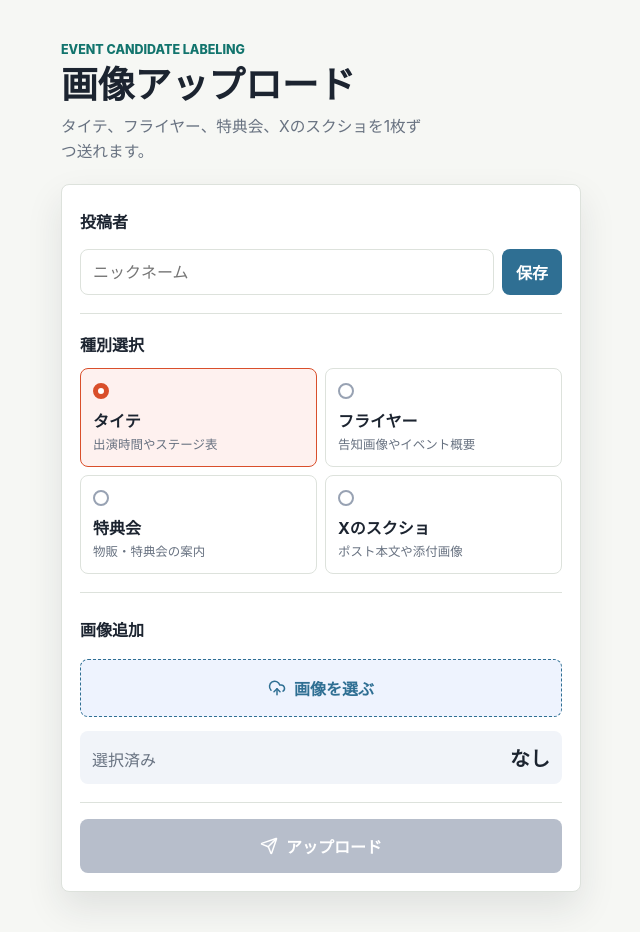
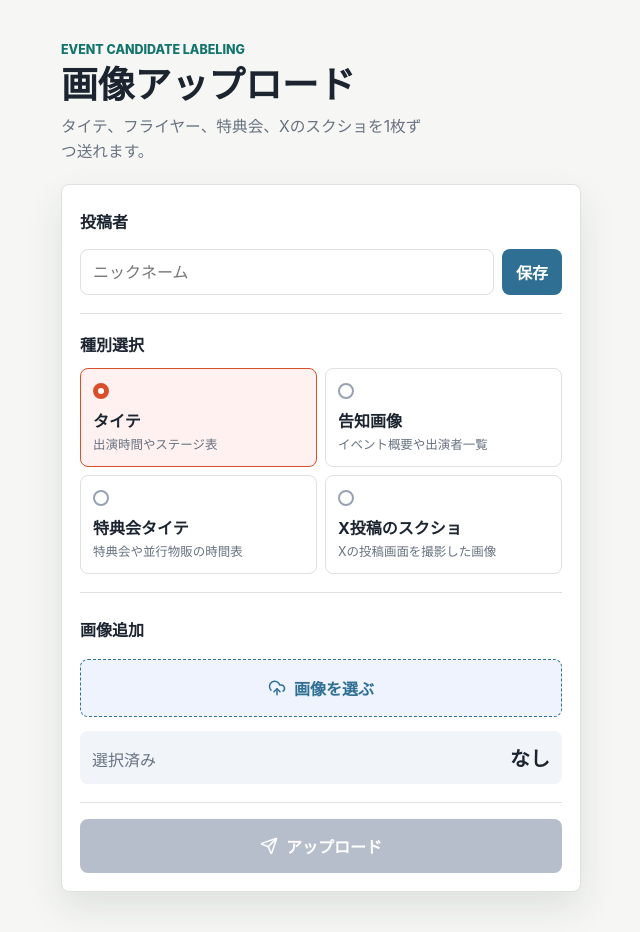
Before and after one commit to oshi-schedule/label-frontend, a Next.js app: page / in a window 1280 px wide. Shown: the whole page, without its empty margins (319-959 px from the left). Built offline with nearby package versions, Linux system fonts and the light colour scheme.

Commit message:
ラジオボタン文言変更

```diff
--- a/src/app/page.tsx
+++ b/src/app/page.tsx
@@ -19,9 +19,9 @@ const TOKEN_STORAGE_KEY = "contributor_token";
 
 const sourceOptions: Array<{ value: SourceType; label: string; note: string }> = [
   { value: "timetable", label: "タイテ", note: "出演時間やステージ表" },
-  { value: "flyer", label: "フライヤー", note: "告知画像やイベント概要" },
-  { value: "meet_and_greet", label: "特典会", note: "物販・特典会の案内" },
-  { value: "x_screenshot", label: "Xのスクショ", note: "ポスト本文や添付画像" }
+  { value: "flyer", label: "告知画像", note: "イベント概要や出演者一覧" },
+  { value: "meet_and_greet", label: "特典会タイテ", note: "特典会や並行物販の時間表" },
+  { value: "x_screenshot", label: "X投稿のスクショ", note: "Xの投稿画面を撮影した画像" },
 ];
 
 function resolveApiBaseUrl() {
```
